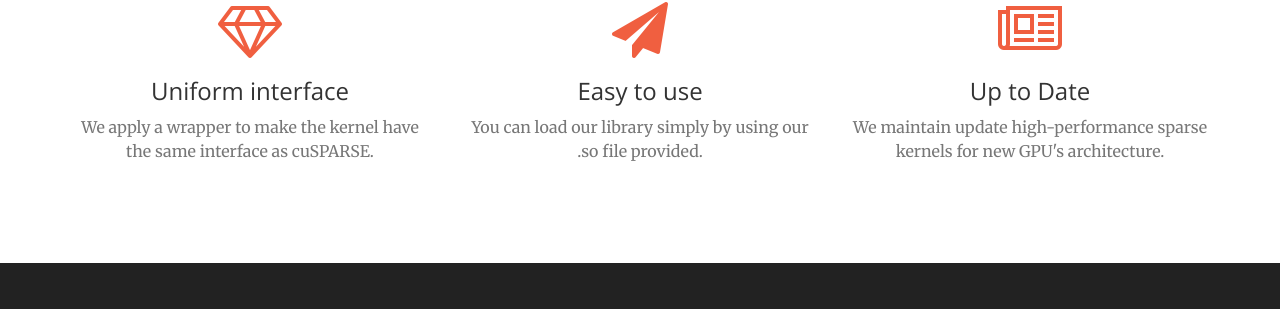
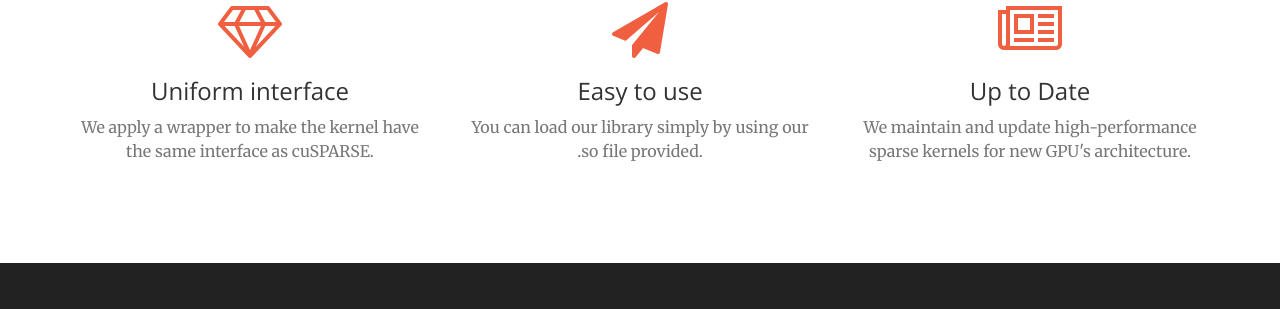
Before and after one commit to dgSPARSE/dgSPARSE.github.io, a Jekyll site: the page built from index.html, in a window 1280 px wide and 900 px high, scrolled down 1683 px. Shown: the part 143-452 px from the top of the window. Built offline with Jekyll 4.4.1, drawn with Linux system fonts in a browser that asks for light colours.

Commit message:
fix typos 2

```diff
--- a/_includes/portfolio.html
+++ b/_includes/portfolio.html
@@ -10,7 +10,7 @@
                                 dgSPARSE
                             </div>
                             <div class="project-name">
-                                dgSPARSE-wrapper
+                                dgSPARSE-Wrapper
                             </div>
                         </div>
                     </div>
--- a/_includes/services.html
+++ b/_includes/services.html
@@ -27,7 +27,8 @@
                 <div class="service-box">
                     <i class="fa fa-4x fa-newspaper-o wow bounceIn text-primary" data-wow-delay=".2s"></i>
                     <h3>Up to Date</h3>
-                    <p class="text-muted">We maintain update high-performance sparse kernels for new GPU's architecture.
+                    <p class="text-muted">We maintain and update high-performance sparse kernels for new GPU's
+                        architecture.
                     </p>
                 </div>
             </div>
```
